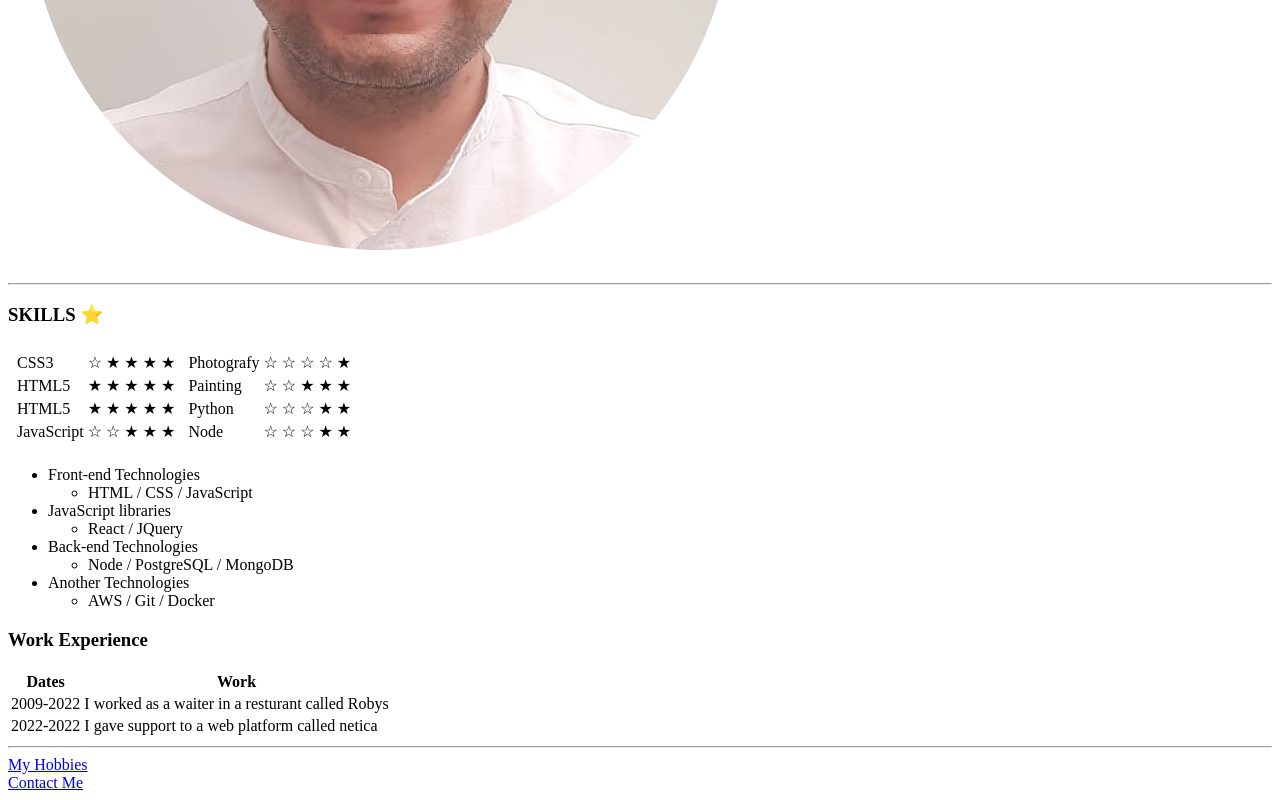
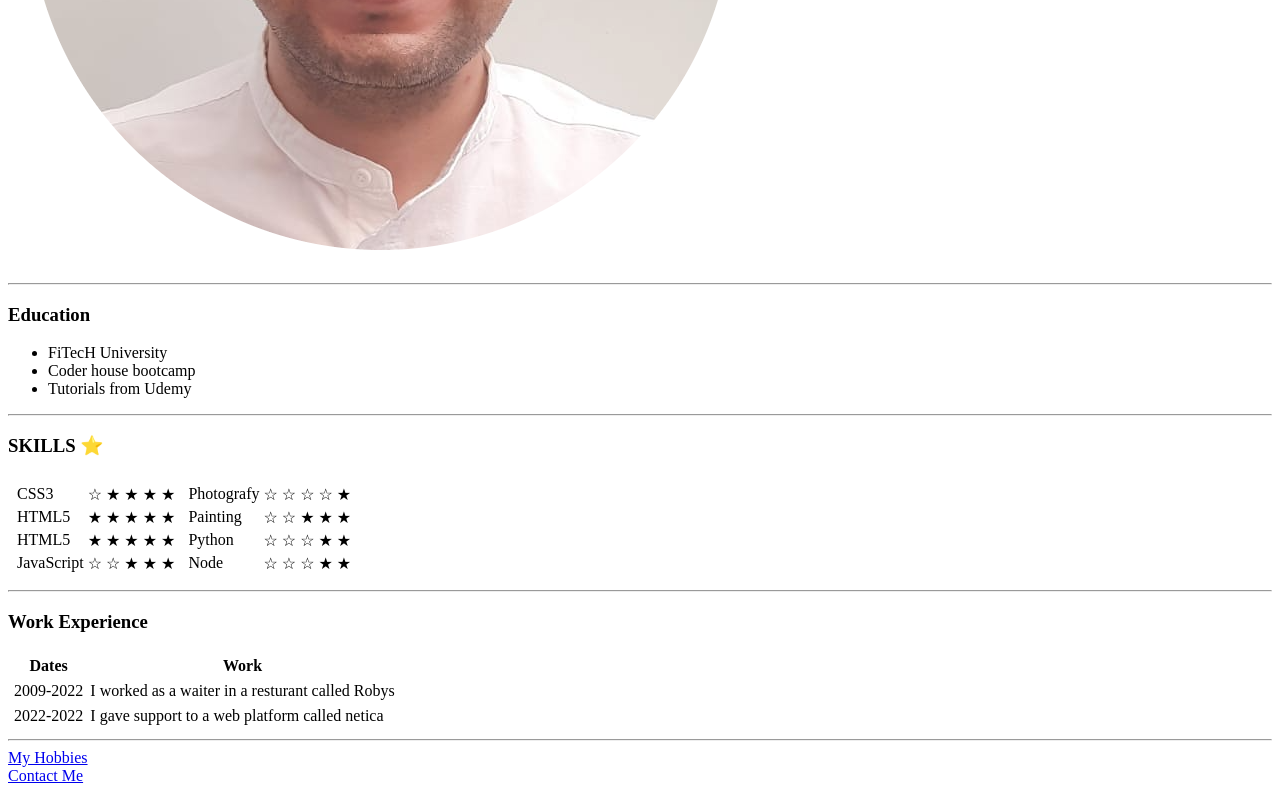
Before and after one commit to yorchAdalbert/My_web, a plain HTML site: page index.html in a window 1280 px wide. Shown: the part 483-1283 px from the top of the page. Drawn offline with Linux system fonts and the light colour scheme.

Commit message:
Add the education section

```diff
--- a/index.html
+++ b/index.html
@@ -22,6 +22,13 @@
             </td>
         </tr>
     </table>
+    <hr>
+    <h3>Education</h3>
+    <ul>
+        <li>FiTecH University</li>
+        <li>Coder house bootcamp</li>
+        <li>Tutorials from Udemy</li>
+    </ul>
     <hr>
     <h3>SKILLS ⭐</h3>
     <table cellspacing="5">
@@ -70,30 +77,9 @@
             </tr>
         </tbody>
     </table>
-    <ul>
-        <li>Front-end Technologies
-            <ul>
-                <li>HTML / CSS / JavaScript</li>
-            </ul>
-        </li>
-        <li>JavaScript libraries
-            <ul>
-                <li>React / JQuery</li>
-            </ul>
-        </li>
-        <li>Back-end Technologies
-            <ul>
-                <li>Node / PostgreSQL / MongoDB</li>
-            </ul>
-        </li>
-        <li>Another Technologies
-            <ul>
-                <li> AWS / Git / Docker</li>
-            </ul>
-        </li>
-    </ul>
+    <hr>
     <h3>Work Experience</h3>
-    <table>
+    <table cellspacing="5">
         <thead>
             <th>Dates</th>
             <th>Work</th>
```
